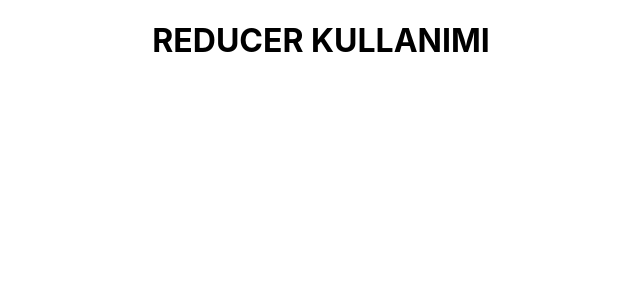
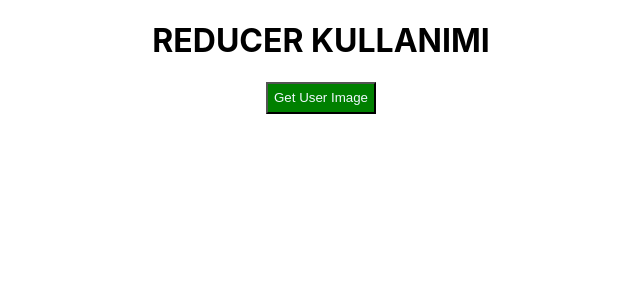
Before and after one commit to aydogdu-ali/reducer, a React (Create React App) app: page / in a window 1280 px wide. Shown: the top 300 px of the page, without its empty margins (319-959 px from the left). Built offline with nearby package versions, Linux system fonts and the light colour scheme.

Commit message:
fetching data

```diff
--- a/src/App.js
+++ b/src/App.js
@@ -1,11 +1,12 @@
 
 import './App.css';
+import UseStateExample from './component/useStateExample';
 
 function App() {
   return (
     <div className="App">
       <h1>REDUCER KULLANIMI</h1>
-
+      <UseStateExample/>
     </div>
   );
 }
--- /dev/null
+++ b/src/component/useStateExample.jsx
@@ -0,0 +1,52 @@
+import { useState } from "react";
+
+const useStateExample = () => {
+  // APIDEN VERİ ÇEKME DE KULLANACAĞIM STATLERİ TANIMLADIM.
+  const [userImage, setUserImage] = useState(); // GELEN RESMİ YAKALAMAK İÇİN
+  const [error, setError] = useState(""); // HATA MESAJI VERMEK İÇİN
+  const [loading, setLoading] = useState(false); // VERİ GELENE KADAR Kİ BUTONU PASİF HALE  GÖSTERMEK İÇİN
+
+  // APİDEM VERİYİ GETİRECEK FONKSİYONU TANIMLADIM.
+  const getUser = async () => {
+    const url = "https://randomuser.me/api";
+    setLoading(true);
+    try {
+      const res = await fetch(url);
+      const data = await res.json();
+      setUserImage(data.results[0]);
+      setError("");
+    } catch (error) {
+      setError("DATA CAN NOT BE FETCHED");
+      setUserImage("");
+      console.log(error);
+    }
+  };
+  console.log(error);
+  console.log(userImage);
+
+  return (
+    <div className="rounded ">
+      <div>
+        <button
+          onClick={getUser}
+          disabled={loading}
+          style={{ display: "block", margin: "1rem auto" }}
+        >
+          Get User Image
+        </button>
+        {error && <h2>{error}</h2>}
+        {userImage && (
+          <img width="15%" src={userImage.picture?.medium} alt="img" />
+        )}
+        {userImage && (
+          <p>
+            {" "}
+            {userImage.name.first} {userImage.name.last}
+          </p>
+        )}
+      </div>
+    </div>
+  );
+};
+
+export default useStateExample;
--- a/src/index.css
+++ b/src/index.css
@@ -11,3 +11,17 @@ code {
   font-family: source-code-pro, Menlo, Monaco, Consolas, 'Courier New',
     monospace;
 }
+
+button{
+  background-color: green;
+  color: aliceblue;
+  height: 2rem;
+}
+
+img{
+  border-radius: 50%;
+}
+
+p{
+  color:red
+}
--- a/src/index.js
+++ b/src/index.js
@@ -6,9 +6,9 @@ import reportWebVitals from './reportWebVitals';
 
 const root = ReactDOM.createRoot(document.getElementById('root'));
 root.render(
-  <React.StrictMode>
+
     <App />
-  </React.StrictMode>
+
 );
 
 // If you want to start measuring performance in your app, pass a function
```
